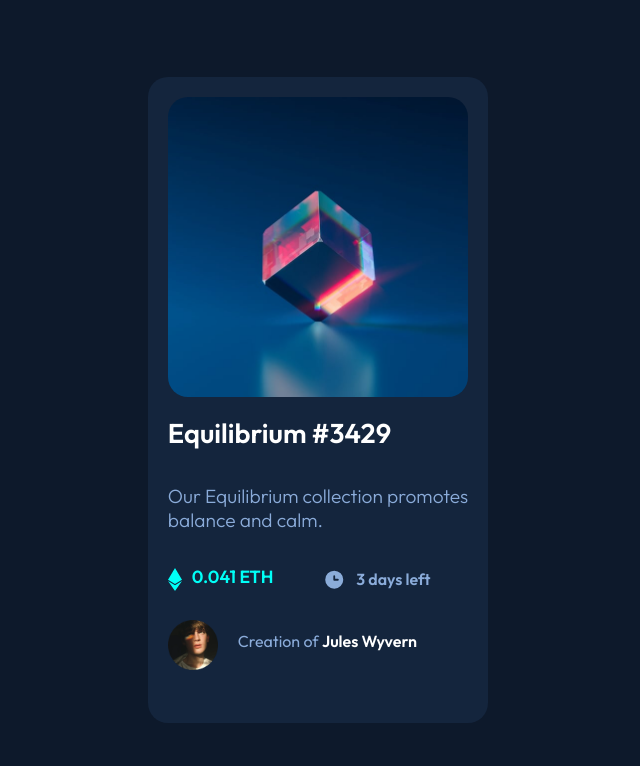
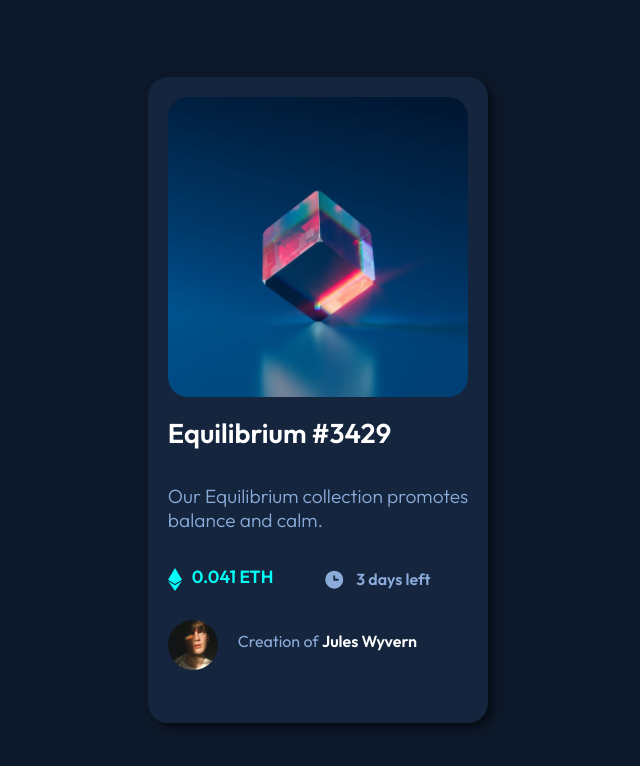
Before and after one commit to guedesyc/nft-preview-card-component-main, a plain HTML site: page index.html in a window 1280 px wide. Shown: the whole page, without its empty margins (322-962 px from the left). Drawn offline with Linux system fonts and the light colour scheme.

Commit message:
Update style.css

```diff
--- a/style.css
+++ b/style.css
@@ -35,6 +35,7 @@ main{
     display: flex;
     flex-direction: column;
     text-align: left;
+    box-shadow: 5px 5px 10px rgba(0, 0, 0, 0.562) ;
 }
 
 main h1{
```
